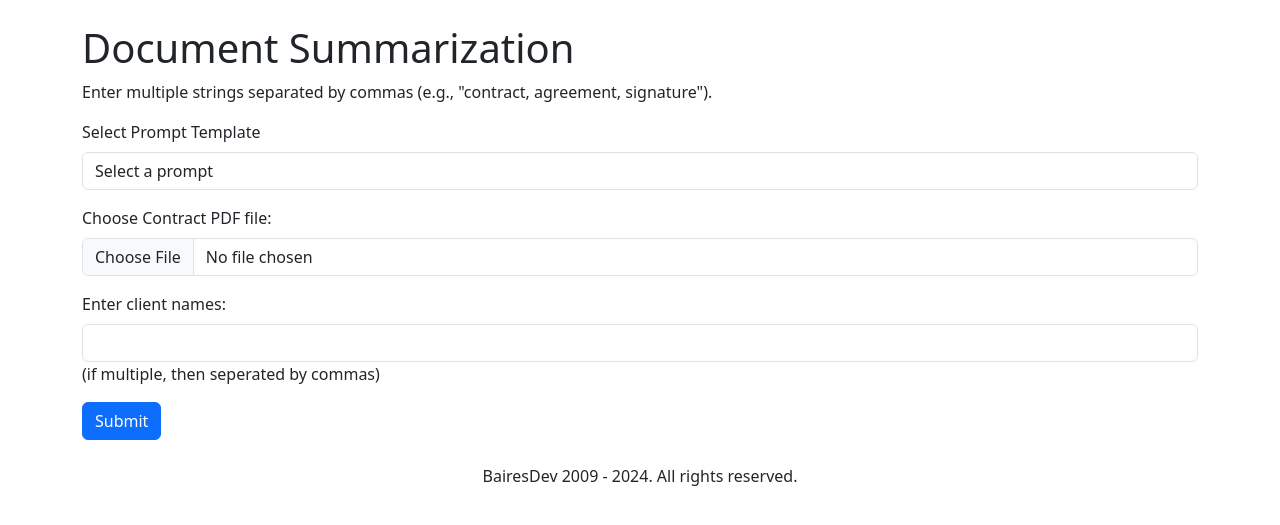
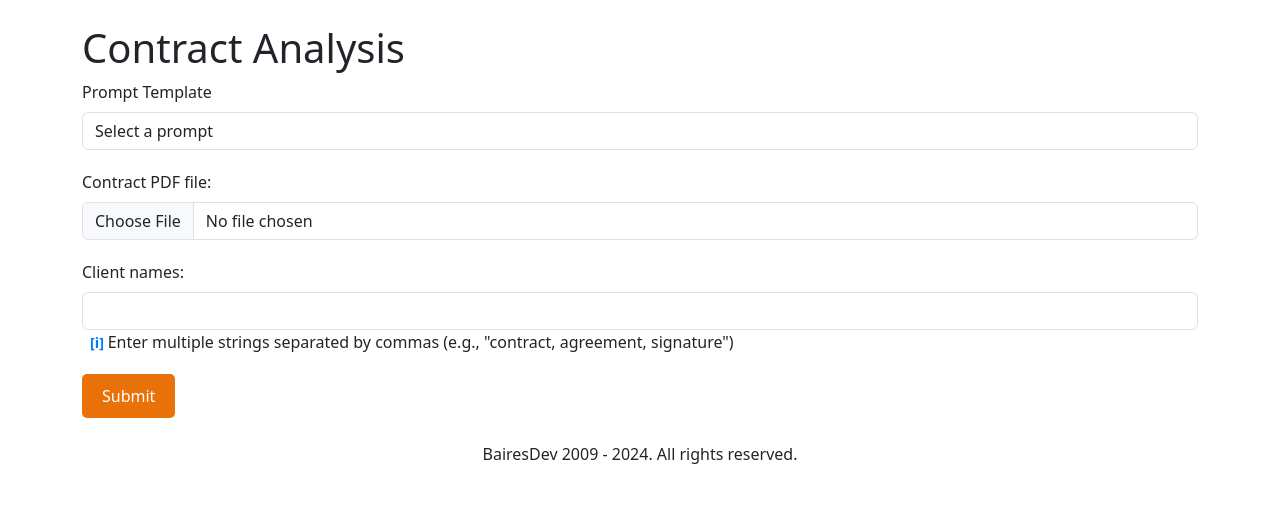
Before and after one commit to iuribairesdev/text-summarization, a Flask app: page / in a window 1280 px wide. Shown: the part 157-682 px from the top of the page. Run offline with Flask 3, Linux system fonts and the light colour scheme; the visitor is signed in with stand-in values (Sample User, id 1); parts of the project's set-up code (start-up, migrations or seed data) failed here and were passed over.

Commit message:
fixed styles

```diff
--- a/templates/base.html
+++ b/templates/base.html
@@ -30,6 +30,71 @@
       border-radius: 10px;
       z-index: 9999;
     }
+
+    .form-group {
+      position: relative;
+      margin-bottom: 20px;
+    }
+
+    .form-group label {
+      display: block;
+      margin-bottom: 8px;
+    }
+
+    .helper-text {
+      display: inline-block;
+      margin-left: 8px;
+      color: #007BFF; /* Blue color for [i] */
+      cursor: pointer;
+      font-weight: bold;
+    }
+
+    .helper-text:hover::after {
+      /* content: "This is some additional information."; */
+      position: absolute;
+      top: 100%;
+      left: 0;
+      width: 200px;
+      padding: 8px;
+      background: #f9f9f9;
+      border: 1px solid #ccc;
+      border-radius: 4px;
+      font-size: 12px;
+      color: #333;
+      white-space: normal;
+      z-index: 10;
+    }
+
+    button[type="submit"] {
+      background-color: #E8710A;
+      color: white;
+      border: none;
+      padding: 10px 20px;
+      border-radius: 5px;
+      font-size: 16px;
+      cursor: pointer;
+      transition: background-color 0.3s ease; /* Smooth transition for hover effect */
+    }
+
+    button[type="submit"]:hover {
+      background-color: #b25b0c;
+    }
+
+
+    .custom-btn {
+      background-color: #E8710A;
+      color: white;
+      border: none;
+      padding: 10px 20px;
+      border-radius: 5px;
+      font-size: 16px;
+      cursor: pointer;
+      transition: background-color 0.3s ease; /* Smooth transition for hover effect */
+    }
+
+    .custom-btn:hover {
+      background-color: #b25b0c;
+    }
   </style>
   </head>
   <body>
@@ -53,7 +118,7 @@
             </li>
               {%if session['user'] == 'admin' %}
                 <li class="nav-item">
-                  <a class="nav-link" href="{{ url_for('prompts') }}">Prompts</a>
+                  <a class="nav-link" href="{{ url_for('prompts') }}">Prompt Management</a>
                 </li>
                 <li class="nav-item">
                   <a class="nav-link" href="{{ url_for('settings') }}">Settings</a>
--- a/templates/home.html
+++ b/templates/home.html
@@ -2,30 +2,36 @@
 {% extends "base.html" %}
 
 {% block content %}
-  <h1 class="mt-4">Document Summarization</h1>
-  <p>Enter multiple strings separated by commas (e.g., "contract, agreement, signature").</p>
-
+  <h1 class="mt-4">Contract Analysis</h1>
   <form action="{{ url_for('preview')}}" method="POST" enctype="multipart/form-data">
     <div class="mb-3">
-      <label for="prompt_id" class="form-label">Select Prompt Template</label>
-      <select class="form-control" id="prompt_id" name="prompt_id" required>
-          <option value="" disabled selected>Select a prompt</option>
-          {% for prompt in prompts %}
-              <option value="{{ prompt.id }}">{{ prompt.title }}</option>
-          {% endfor %}
-      </select>
+      <div class="form-group">
+
+        <label for="prompt_id" class="form-label">Prompt Template</label>
+        <select class="form-control" id="prompt_id" name="prompt_id" required>
+            <option value="" disabled selected>Select a prompt</option>
+            {% for prompt in prompts %}
+                <option value="{{ prompt.id }}">{{ prompt.title }}</option>
+            {% endfor %}
+        </select>
+      </div>
     </div>
 
     <div class="mb-3">
-      <label for="file" class="form-label">Choose Contract PDF file:</label>
-      <input type="file" name="file" class="form-control">
+      <div class="form-group">
+        <label for="file" class="form-label">Contract PDF file:</label>
+        <input type="file" name="file" class="form-control">
+      </div>
     </div>
 
     <div class="mb-3">
-      <label for="client_name" class="form-label">Enter client names:</label>
-      <input type="text" name="client_name" class="form-control" required> (if multiple, then seperated by commas)
+      <div class="form-group">
+
+        <label for="client_name" class="form-label">Client names:</label>
+        <input type="text" name="client_name" class="form-control" required>
+        <span class="helper-text">[i]&nbsp;</span><span>Enter multiple strings separated by commas (e.g., "contract, agreement, signature")</span>
+      </div>
     </div>
-
     <button type="submit" class="btn btn-primary">Submit</button>
   </form>
 {% endblock %}
--- a/templates/prompts.html
+++ b/templates/prompts.html
@@ -15,7 +15,7 @@
         {% endwith %}
 
         <div class="mb-4">
-            <a href="{{ url_for('create_prompt') }}" class="btn btn-primary">Create New Prompt</a>
+            <a href="{{ url_for('create_prompt') }}" class="btn btn-primary custom-btn">Create New Prompt</a>
         </div>
 
         <!-- List of Prompts -->
```
Also changed, not shown: templates/settings.html (+5 -5 lines).
